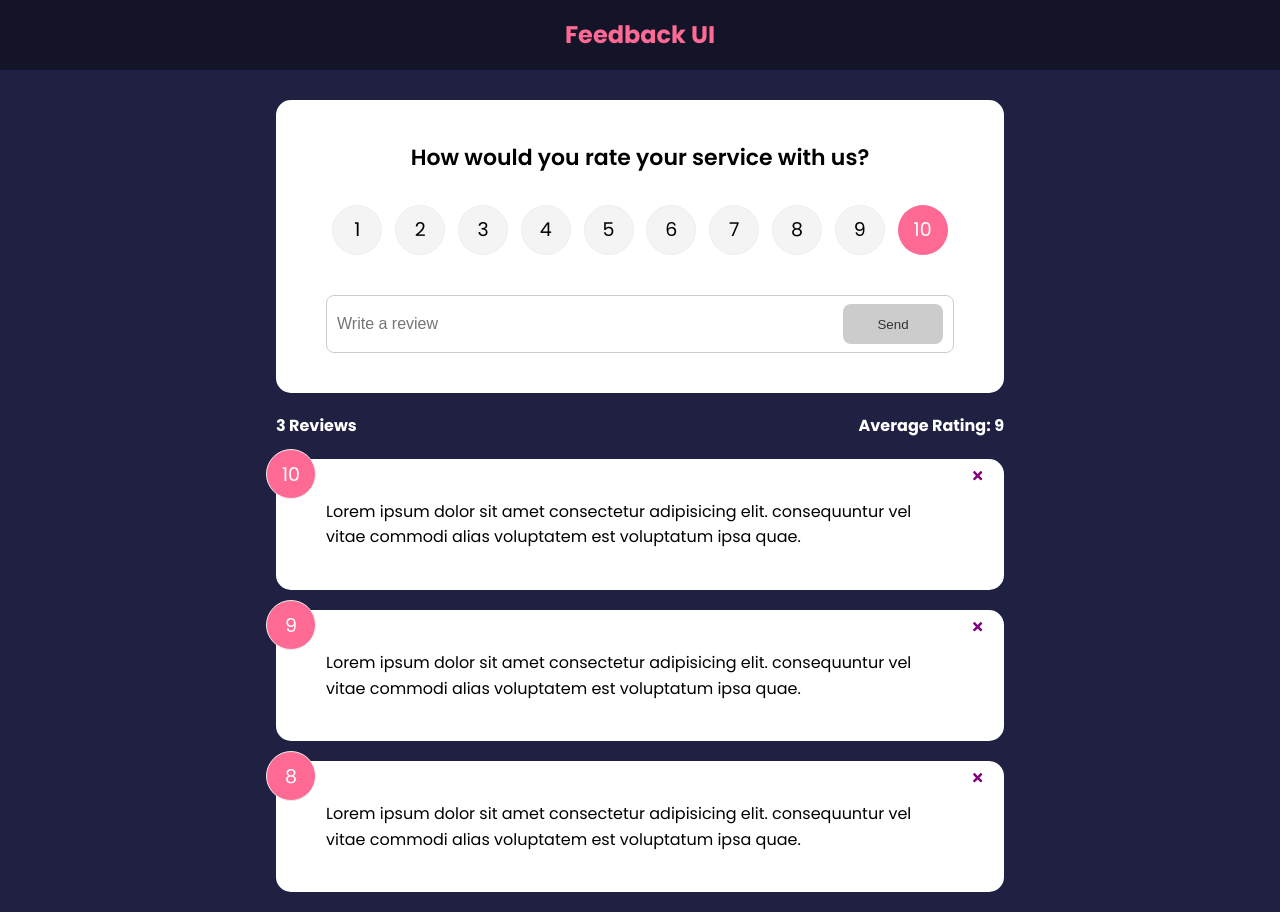
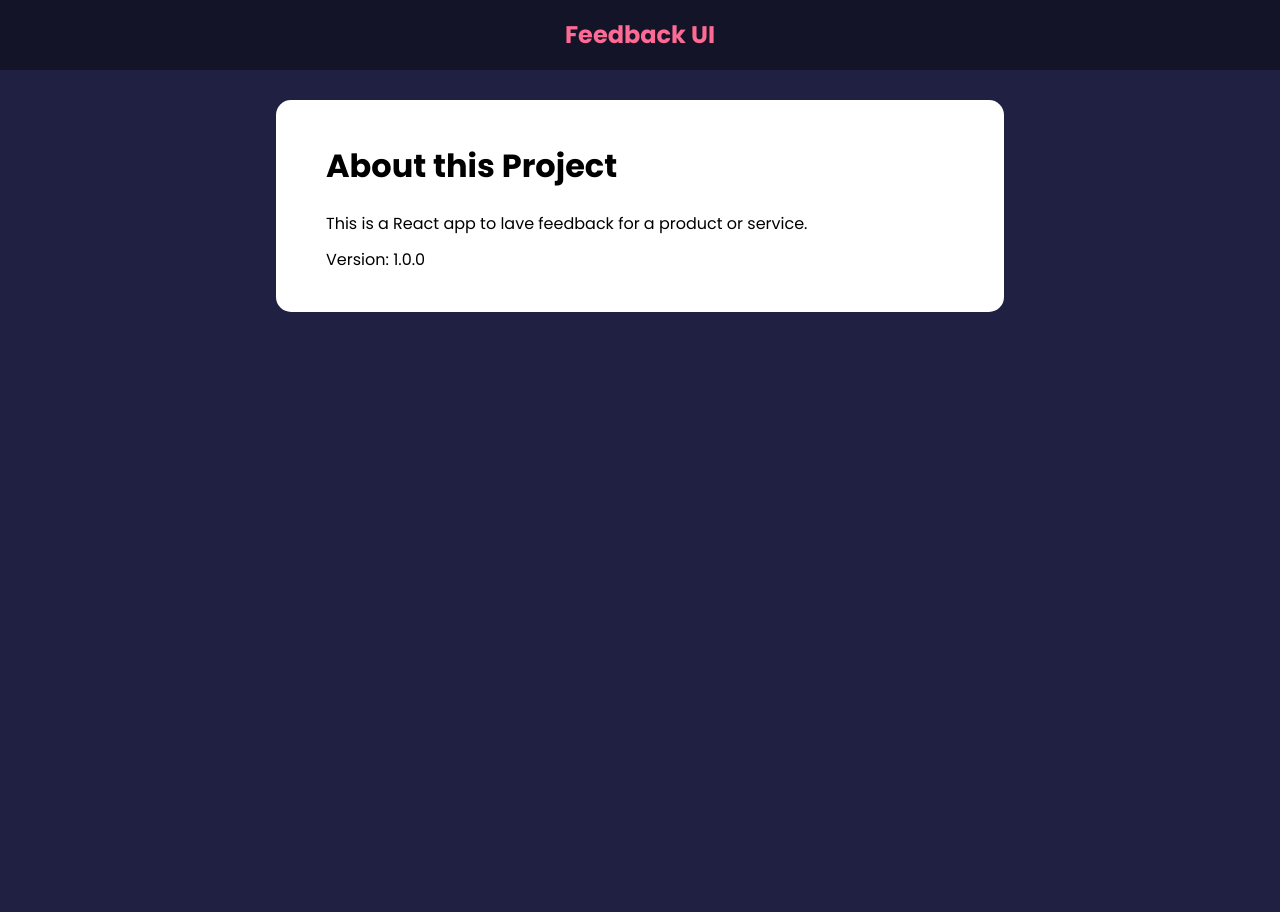
Before and after one commit to ellemcd/react-feedback-app, a React (Create React App) app: page /about in a window 1280 px wide. After the commit the page ends 800 px from the top, so only its background shows below. Built offline with nearby package versions, Linux system fonts and the light colour scheme.

Commit message:
Added Router and added a About Page

```diff
--- a/package.json
+++ b/package.json
@@ -10,6 +10,7 @@
     "react": "^17.0.2",
     "react-dom": "^17.0.2",
     "react-icons": "^4.3.1",
+    "react-router-dom": "^6.0.2",
     "react-scripts": "4.0.3",
     "uuid": "^8.3.2",
     "web-vitals": "^1.1.2"
--- a/src/App.js
+++ b/src/App.js
@@ -1,37 +1,52 @@
-import { v4 as uuidv4 } from 'uuid'
-import {useState} from 'react';
-import Header from "./components/Header";
-import FeedbackList from "./components/FeedbackList";
-import FeedbackData from "./data/FeedbackData";
-import FeedbackStats from "./components/FeedbackStats";
-import FeedbackForm from "./components/FeedbackForm";
+import { v4 as uuidv4 } from 'uuid';
+import { BrowserRouter as Router, Route, Routes } from 'react-router-dom';
+import { useState } from 'react';
+import Header from './components/Header';
+import FeedbackList from './components/FeedbackList';
+import FeedbackData from './data/FeedbackData';
+import FeedbackStats from './components/FeedbackStats';
+import FeedbackForm from './components/FeedbackForm';
+import AboutPage from './pages/AboutPage';
 
 function App() {
-
-  const [feedback, setFeedback] = useState(FeedbackData)
+	const [feedback, setFeedback] = useState(FeedbackData);
 
 	const addFeedback = (newFeedback) => {
-    newFeedback.id = uuidv4()
-    setFeedback([newFeedback, ...feedback])
-  }
+		newFeedback.id = uuidv4();
+		setFeedback([newFeedback, ...feedback]);
+	};
 
 	const deleteFeedback = (id) => {
-    if(window.confirm('Are you sure you want to delete?')){
-      setFeedback(feedback.filter((item) => item.id !== id ))
+		if (window.confirm('Are you sure you want to delete?')) {
+			setFeedback(feedback.filter((item) => item.id !== id));
 		}
-  }
+	};
 
 	return (
+		<Router>
+			<Header />
+			<div className='container'>
+				<Routes>
+					<Route
+						exact
+						path='/'
+						element={
 							<>
-      <Header />
-      <div className="container">
-        <FeedbackForm handleAddFeedback={addFeedback}/>
+								<FeedbackForm handleAddFeedback={addFeedback} />
 								<FeedbackStats feedback={feedback} />
-        <FeedbackList feedback={feedback}
-         handleDelete={deleteFeedback} />
+								<FeedbackList
+									feedback={feedback}
+									handleDelete={deleteFeedback}
+								/>
+							</>
+						}
+					></Route>
+
+					<Route path='/about' element={<AboutPage />} />
+				</Routes>
 			</div>
-    </>
-  )
+		</Router>
+	);
 }
 
 export default App;
--- /dev/null
+++ b/src/pages/AboutPage.jsx
@@ -0,0 +1,15 @@
+import Card from "../components/shared/Card"
+
+function AboutPage() {
+	return (
+		<Card>
+			<div className="about">
+				<h1>About this Project</h1>
+				<p>This is a React app to lave feedback for a product or service.</p>
+			</div>
+			<p>Version: 1.0.0</p>
+		</Card>
+	)
+}
+
+export default AboutPage
```
Also changed, not shown: 1 other file (tests, documents, lock files or other folders). Lines whose indentation alone changed are shown as unchanged.
